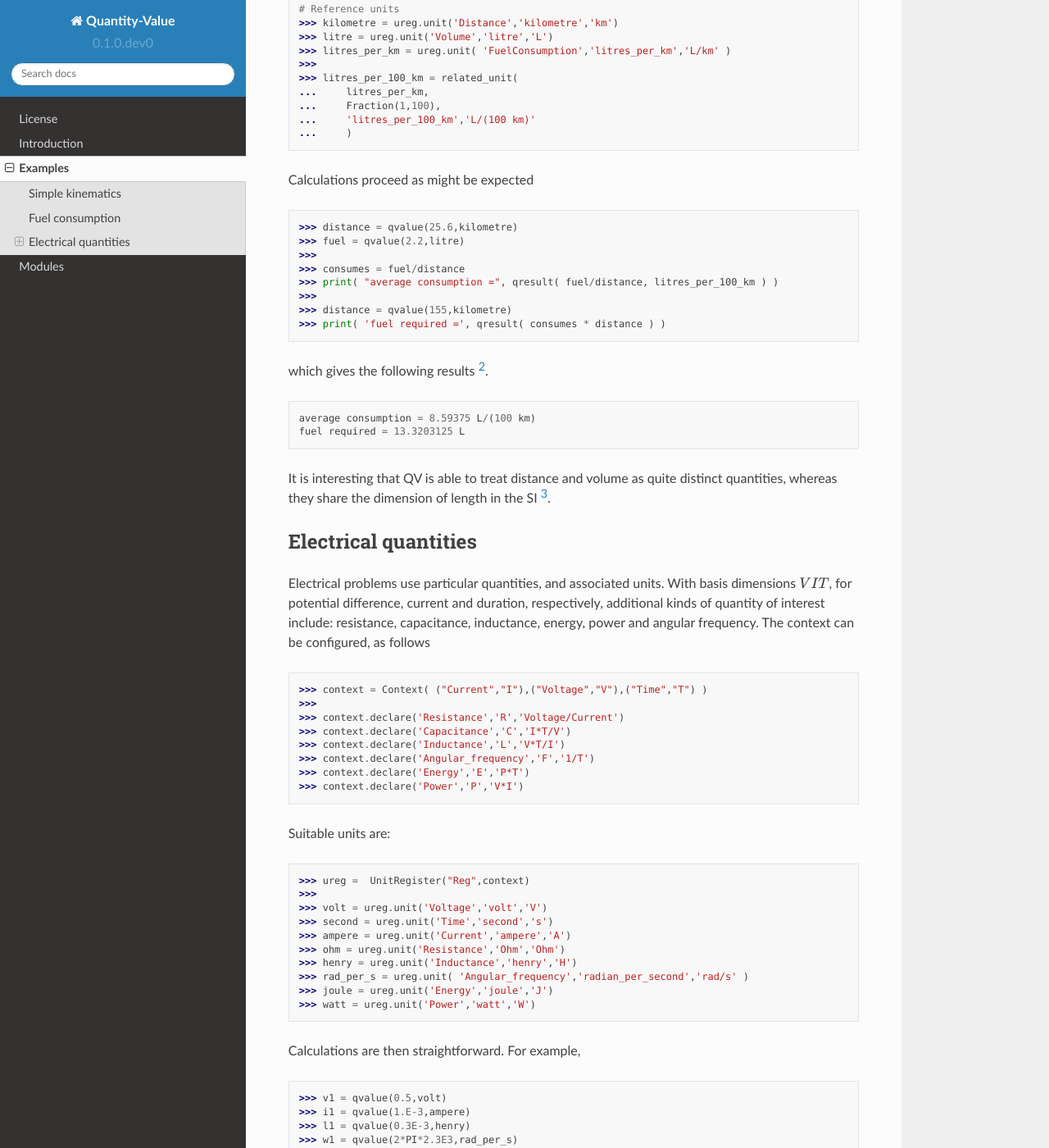
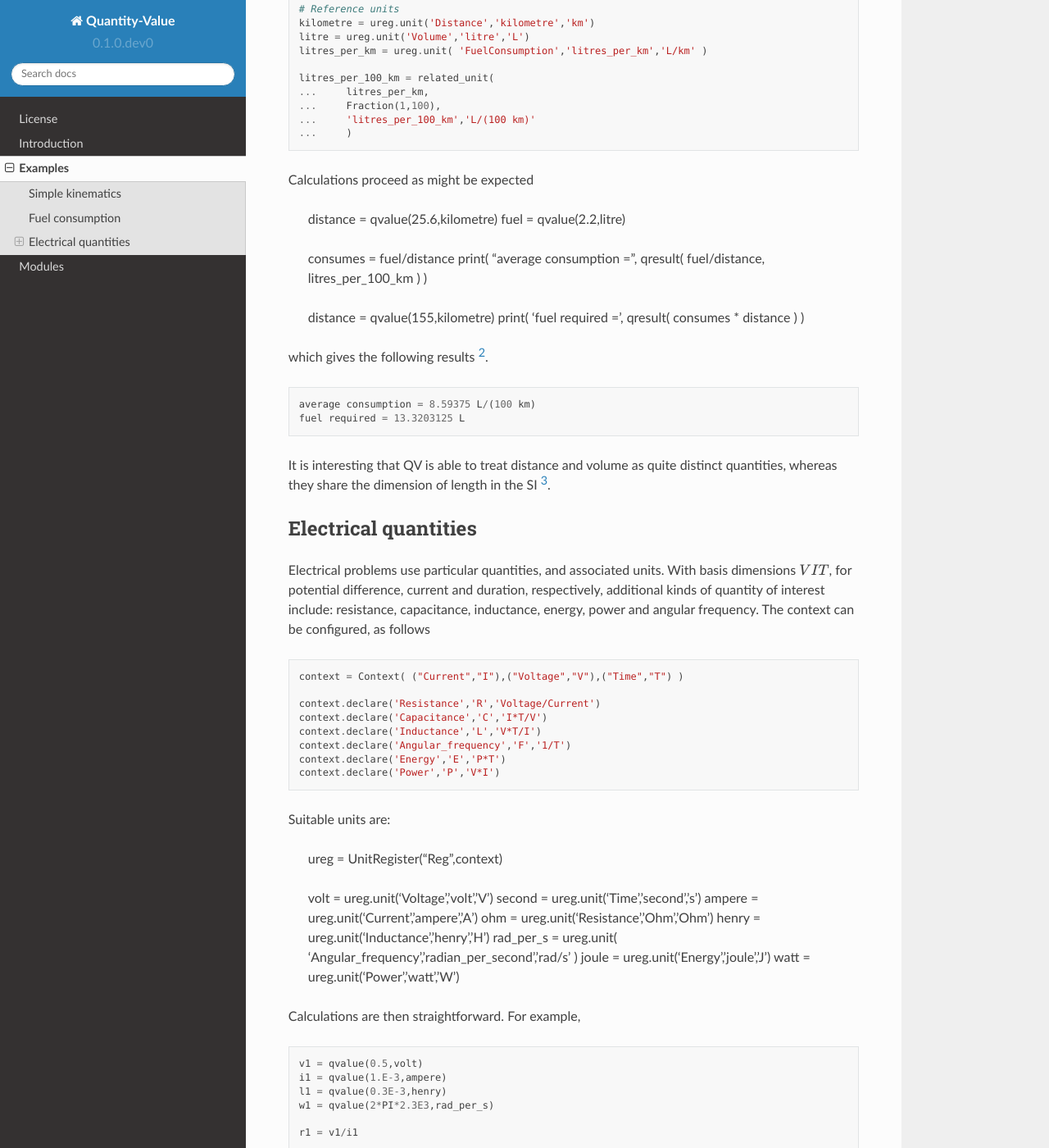
Before and after one commit to MSLNZ/Quantity-Value, a Sphinx documentation site: the page built from docs/examples.rst, in a window 1280 px wide and 1400 px high, scrolled down 1693 px. Shown: the whole window at 82% size. Built offline with Sphinx 7.4.7 and the Read the Docs theme 2.0.0, drawn with Linux system fonts in a browser that asks for light colours; some of the changed text lies outside the part shown.

```diff
--- a/docs/examples.rst
+++ b/docs/examples.rst
@@ -49,17 +49,17 @@ Fuel consumption
 ================
 When `ad hoc` units are preferred, this package facilitates their use. For example, fuel consumption is typically stated in units of litres per 100 km. This can be handled as follows [#FN1]_  ::
 
-    >>> context = Context( ("Distance","L"), ("Volume","V") )
-    >>> FuelConsumption = context.declare( 'FuelConsumption','FC','Volume/Distance' )
-    >>>
-    >>> ureg =  UnitRegister("ureg",context)
+    context = Context( ("Distance","L"), ("Volume","V") )
+    FuelConsumption = context.declare( 'FuelConsumption','FC','Volume/Distance' )
+
+    ureg =  UnitRegister("ureg",context)
 
     # Reference units
-    >>> kilometre = ureg.unit('Distance','kilometre','km')
-    >>> litre = ureg.unit('Volume','litre','L')
-    >>> litres_per_km = ureg.unit( 'FuelConsumption','litres_per_km','L/km' )
-    >>>
-    >>> litres_per_100_km = related_unit(
+    kilometre = ureg.unit('Distance','kilometre','km')
+    litre = ureg.unit('Volume','litre','L')
+    litres_per_km = ureg.unit( 'FuelConsumption','litres_per_km','L/km' )
+
+    litres_per_100_km = related_unit(
     ...     litres_per_km,
     ...     Fraction(1,100),
     ...     'litres_per_100_km','L/(100 km)'
@@ -67,14 +67,14 @@ When `ad hoc` units are preferred, this package facilitates their use. For examp
 
 Calculations proceed as might be expected
 
-    >>> distance = qvalue(25.6,kilometre)
-    >>> fuel = qvalue(2.2,litre)
-    >>>
-    >>> consumes = fuel/distance
-    >>> print( "average consumption =", qresult( fuel/distance, litres_per_100_km ) )
-    >>>
-    >>> distance = qvalue(155,kilometre)
-    >>> print( 'fuel required =', qresult( consumes * distance ) )
+    distance = qvalue(25.6,kilometre)
+    fuel = qvalue(2.2,litre)
+
+    consumes = fuel/distance
+    print( "average consumption =", qresult( fuel/distance, litres_per_100_km ) )
+
+    distance = qvalue(155,kilometre)
+    print( 'fuel required =', qresult( consumes * distance ) )
 
 which gives the following results [#FN2]_.  ::
 
@@ -87,44 +87,44 @@ Electrical quantities
 =====================
 Electrical problems use particular quantities, and associated units. With basis dimensions :math:`VIT`, for potential difference, current and duration, respectively, additional kinds of quantity of interest include: resistance, capacitance, inductance, energy, power and angular frequency. The context can be configured, as follows ::
 
-    >>> context = Context( ("Current","I"),("Voltage","V"),("Time","T") )
-    >>>
-    >>> context.declare('Resistance','R','Voltage/Current')
-    >>> context.declare('Capacitance','C','I*T/V')
-    >>> context.declare('Inductance','L','V*T/I')
-    >>> context.declare('Angular_frequency','F','1/T')
-    >>> context.declare('Energy','E','P*T')
-    >>> context.declare('Power','P','V*I')
+    context = Context( ("Current","I"),("Voltage","V"),("Time","T") )
+
+    context.declare('Resistance','R','Voltage/Current')
+    context.declare('Capacitance','C','I*T/V')
+    context.declare('Inductance','L','V*T/I')
+    context.declare('Angular_frequency','F','1/T')
+    context.declare('Energy','E','P*T')
+    context.declare('Power','P','V*I')
 
 Suitable units are:
 
-    >>> ureg =  UnitRegister("Reg",context)
-    >>>
-    >>> volt = ureg.unit('Voltage','volt','V')
-    >>> second = ureg.unit('Time','second','s')
-    >>> ampere = ureg.unit('Current','ampere','A')
-    >>> ohm = ureg.unit('Resistance','Ohm','Ohm')
-    >>> henry = ureg.unit('Inductance','henry','H')
-    >>> rad_per_s = ureg.unit( 'Angular_frequency','radian_per_second','rad/s' )
-    >>> joule = ureg.unit('Energy','joule','J')
-    >>> watt = ureg.unit('Power','watt','W')
+    ureg =  UnitRegister("Reg",context)
+
+    volt = ureg.unit('Voltage','volt','V')
+    second = ureg.unit('Time','second','s')
+    ampere = ureg.unit('Current','ampere','A')
+    ohm = ureg.unit('Resistance','Ohm','Ohm')
+    henry = ureg.unit('Inductance','henry','H')
+    rad_per_s = ureg.unit( 'Angular_frequency','radian_per_second','rad/s' )
+    joule = ureg.unit('Energy','joule','J')
+    watt = ureg.unit('Power','watt','W')
 
 Calculations are then straightforward. For example, ::
 
-    >>> v1 = qvalue(0.5,volt)
-    >>> i1 = qvalue(1.E-3,ampere)
-    >>> l1 = qvalue(0.3E-3,henry)
-    >>> w1 = qvalue(2*PI*2.3E3,rad_per_s)
-    >>>
-    >>> r1 = v1/i1
-    >>>
-    >>> print( "resistance =", qresult(r1) )
-    >>> print( "reactance =", qresult(w1*l1) )
-    >>> print( "energy =", qresult(0.5*l1*i1*i1) )
-    >>> print( "power =", qresult(v1*i1) )
-    >>>
-    >>> r2 = qvalue(2.48E3,ohm)
-    >>> print(  "parallel resistance =",  qresult( (r1*r2)/(r1 + r2) ) )
+    v1 = qvalue(0.5,volt)
+    i1 = qvalue(1.E-3,ampere)
+    l1 = qvalue(0.3E-3,henry)
+    w1 = qvalue(2*PI*2.3E3,rad_per_s)
+
+    r1 = v1/i1
+
+    print( "resistance =", qresult(r1) )
+    print( "reactance =", qresult(w1*l1) )
+    print( "energy =", qresult(0.5*l1*i1*i1) )
+    print( "power =", qresult(v1*i1) )
+
+    r2 = qvalue(2.48E3,ohm)
+    print(  "parallel resistance =",  qresult( (r1*r2)/(r1 + r2) ) )
 
 Which produces ::
 
@@ -142,18 +142,18 @@ Ratios of quantities of the same kind often arise in physical calculations. They
 
 In this package, dimensionless quantity ratios retain quantity information when they are defined using the function ``qratio``. A typical example of a dimensionless quantity in the electrical context, considered above, is a resistance ratio (potential divider). Adding to the code shown above (where ``r1`` is evaluated), ::
 
-    >>> context.declare( 'Resistance_ratio','R/R', 'Resistance//Resistance' )
-    >>> ureg.unit('Resistance_ratio','ohm_per_ohm','Ohm/Ohm')
-    >>>
-    >>> r2 = qvalue(2.48E3,ohm)
-    >>> divider = qratio( r2,(r1+r2) )
-    >>>
-    >>> v_in = qvalue( 5.12, volt)
-    >>>
-    >>> koq = divider.unit.kind_of_quantity
-    >>> print( "Ratio of resistance" if koq.is_ratio_of(context['Resistance']) else "Oops!" )
-    >>> print( "Divider ratio =",divider )
-    >>> print( "v_out =", qresult(v_divider * v_in) )
+    context.declare( 'Resistance_ratio','R/R', 'Resistance//Resistance' )
+    ureg.unit('Resistance_ratio','ohm_per_ohm','Ohm/Ohm')
+
+    r2 = qvalue(2.48E3,ohm)
+    divider = qratio( r2,(r1+r2) )
+
+    v_in = qvalue( 5.12, volt)
+
+    koq = divider.unit.kind_of_quantity
+    print( "Ratio of resistance" if koq.is_ratio_of(context['Resistance']) else "Oops!" )
+    print( "Divider ratio =",divider )
+    print( "v_out =", qresult(v_divider * v_in) )
 
 produces the output ::
 
```
Also changed, not shown: other parts of docs/examples.rst (+13 -13 lines), docs/introduction.rst (+1 -6 lines), 1 other file.
